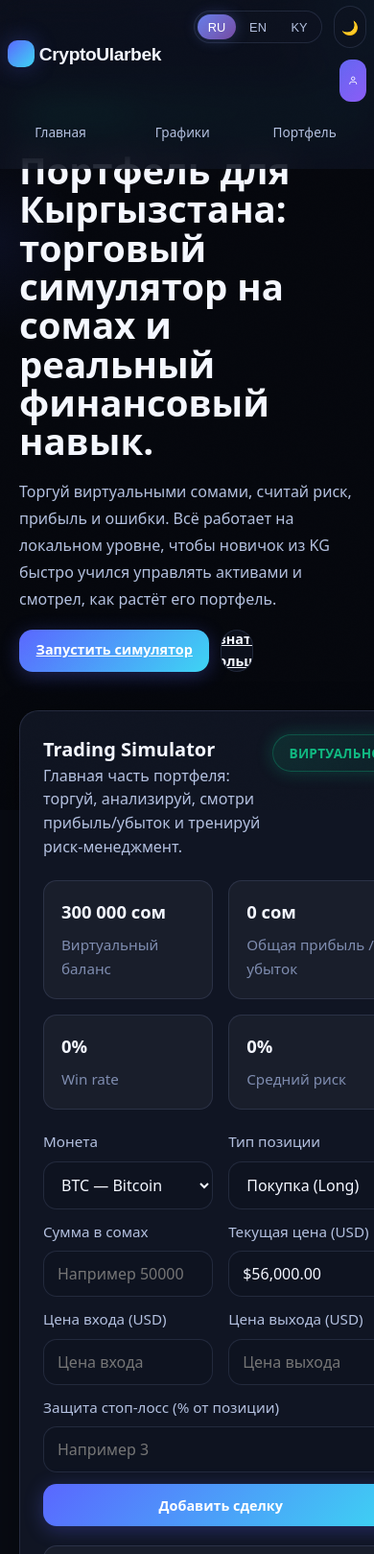
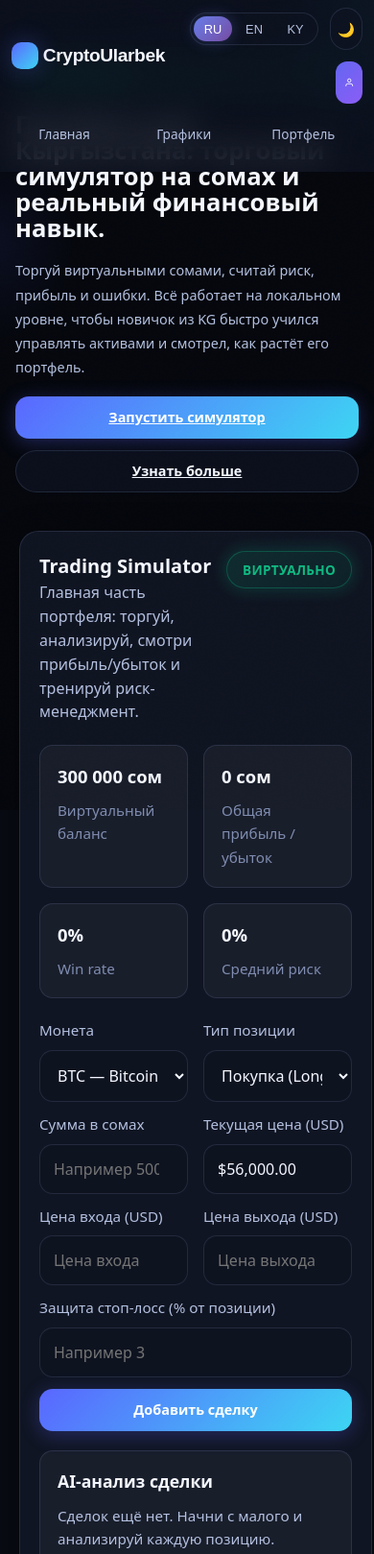
Before and after one commit to mkhplav-dev/crypto-ular, a plain HTML site: page crypto-app/portfolio.html in a window 390 px wide. Shown: the top 1619 px of the page at 96% size. Drawn offline with Linux system fonts and the light colour scheme.

Commit message:
Update portfolio.html

```diff
--- a/crypto-app/portfolio.html
+++ b/crypto-app/portfolio.html
@@ -237,6 +237,93 @@
             .lang-btn {
                 min-width: 32px;
                 font-size: 0.7rem;
+            }
+        }
+
+        @media (max-width: 480px) {
+            .portfolio-hero {
+                padding: 60px 16px 40px;
+            }
+
+            .portfolio-hero h1 {
+                font-size: 1.6rem;
+            }
+
+            .portfolio-hero p {
+                font-size: 0.9rem;
+            }
+
+            .portfolio-grid,
+            .portfolio-grid-small {
+                grid-template-columns: 1fr;
+                gap: 16px;
+            }
+
+            .portfolio-card {
+                padding: 20px;
+            }
+
+            .portfolio-card h3 {
+                font-size: 1.1rem;
+            }
+
+            .portfolio-actions {
+                flex-direction: column;
+            }
+
+            .portfolio-actions .btn {
+                width: 100%;
+                justify-content: center;
+            }
+
+            .portfolio-form input,
+            .portfolio-form select {
+                font-size: 16px;
+                padding: 14px;
+            }
+
+            .portfolio-table th,
+            .portfolio-table td {
+                padding: 10px 8px;
+                font-size: 0.85rem;
+            }
+
+            .portfolio-stats {
+                grid-template-columns: repeat(2, 1fr);
+            }
+
+            .stat-box {
+                padding: 16px;
+            }
+
+            .stat-box .value {
+                font-size: 1.25rem;
+            }
+
+            .header__container {
+                padding: 0.5rem 0.75rem;
+            }
+
+            .logo__text {
+                font-size: 1.1rem;
+            }
+
+            .logo__badge {
+                display: none;
+            }
+
+            .btn--icon {
+                padding: 0.45rem;
+            }
+
+            .btn--user svg {
+                width: 18px;
+                height: 18px;
+            }
+
+            /* Touch-friendly */
+            .btn, .nav__link, .portfolio-form input, .portfolio-form select, .portfolio-table tr {
+                min-height: 44px;
             }
         }
 
```
